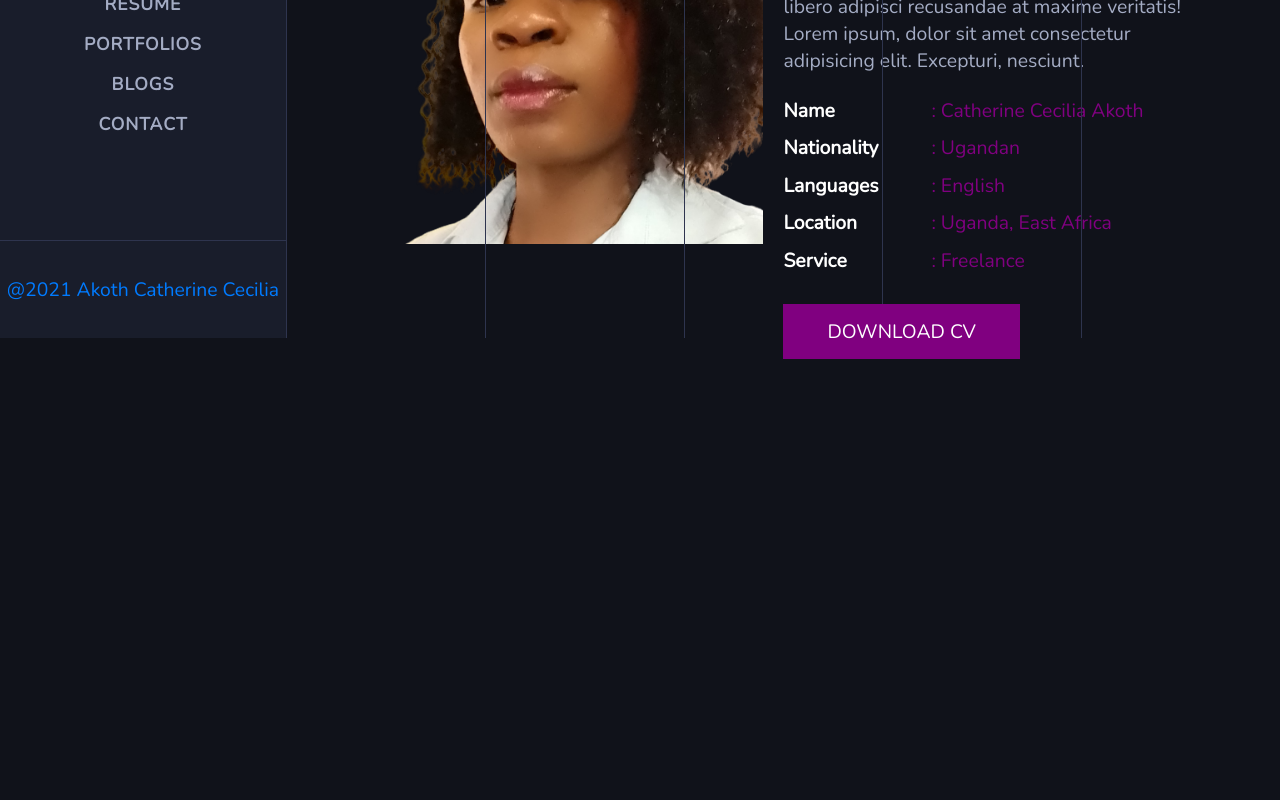
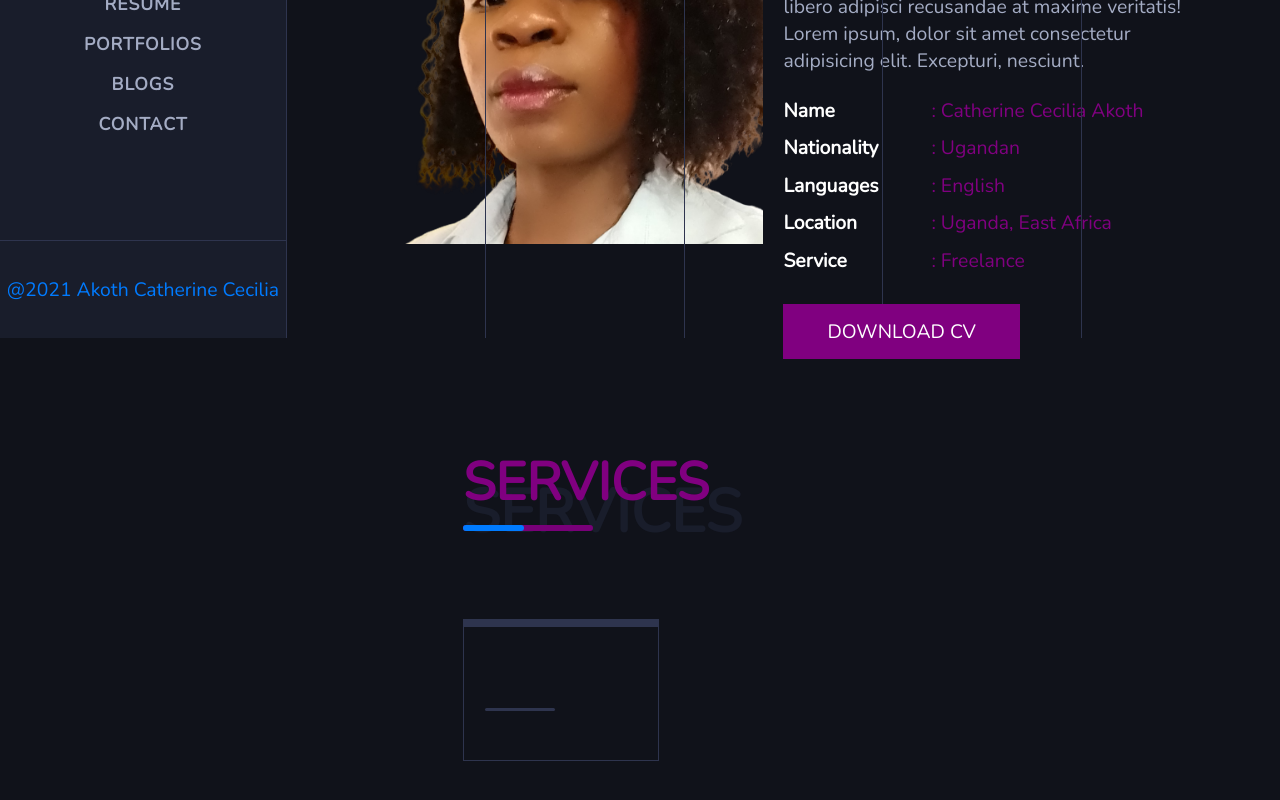
Before and after one commit to cathyAkoth/catherine, a React (Create React App) app: page /about in a window 1280 px wide. Shown: the part 462-1262 px from the top of the page. Before the commit the page ends 909 px from the top, so only its background shows below. Built offline with nearby package versions, Linux system fonts and the light colour scheme.

Commit message:
Added ServiceCard

```diff
--- /dev/null
+++ b/src/Components/ServiceCard.js
@@ -0,0 +1,51 @@
+import React from 'react'
+import styled from 'styled-components';
+
+function ServiceCard({image, title, paragraph}) {
+    return (
+        <ServiceCardStyled >
+            <div className="container">
+                <img src={image} alt=""/>
+                <h4>{title}</h4>
+                <p>{paragraph}</p>
+            </div>
+        </ServiceCardStyled >
+    )
+}
+
+const ServiceCardStyled = styled.div`
+    background-color: var(--background-dark-grey);
+    border-left: 1px solid var(--border-color);
+    border-top: 8px solid var(--border-color);
+    border-right: 1px solid var(--border-color);
+    border-bottom: 1px solid var(--border-color);
+    transition: all .4s ease-in-out;
+    &:hover{
+        border-top: 8px solid var(--primary-color);
+        transform: translateY(3px);
+    }
+    .container{
+        padding: 1.2rem;
+        h4{
+            color: var(--white-color);
+            font-size: 1.6rem;
+            padding: 1rem 0;
+            position: relative;
+            &::after{
+                content: "";
+                width: 4rem;
+                background-color: var(--border-color);
+                height: 3px;
+                position: absolute;;
+                left: 0;
+                bottom: 0;
+                border-radius: 10px;
+            }
+        }
+        p{
+            padding: .8rem 0;
+        }
+    }
+`;
+
+export default ServiceCard;
--- a/src/Components/ServicesSection.js
+++ b/src/Components/ServicesSection.js
@@ -1,13 +1,41 @@
 import React from 'react';
+import {InnerLayout} from '../styles/Layouts';
+import styled from 'styled-components';
+import Title from './Title';
+import ServiceCard from './ServiceCard';
 
 
 function ServicesSection(){
     return(
-        <div>
-
-        </div>
+        <InnerLayout>
+            <ServicesSectionStyled>
+                <Title title={'Services'} span={'services'} />
+                <div className="services">
+                    <ServiceCard />
+                </div>
+            </ServicesSectionStyled>
+        </InnerLayout>
     )
 
 }
 
+const ServicesSectionStyled = styled.section`
+    .services{
+        margin-top: 5rem;
+        display: grid;
+        grid-template-columns: repeat(3, 1fr);
+        grid-gap: 1.5rem;
+        @media screen and (max-width:1000px){
+            flex-direction: column;
+        }
+        @media screen and (max-width:950px){
+            grid-template-columns: repeat(2, 1fr);
+        }
+        @media screen and (max-width:650px){
+            grid-template-columns: repeat(1, 1fr);
+        }
+
+    }
+`;
+
 export default ServicesSection;
--- a/src/Pages/AboutPage.js
+++ b/src/Pages/AboutPage.js
@@ -3,7 +3,7 @@
 import {MainLayout} from '../styles/Layouts';
 import Title from "../Components/Title";
 import ImageSection from '../Components/ImageSection';
-
+import ServicesSection from '../Components/ServicesSection';
 
 function AboutPage(){
     return(
@@ -11,6 +11,7 @@
             <AboutStyled>
                 <Title title={'About Me'} span={'About Me'} />
                 <ImageSection />
+                <ServicesSection />
             </AboutStyled>
         </MainLayout>
     )
--- a/src/styles/Layouts.js
+++ b/src/styles/Layouts.js
@@ -3,3 +3,7 @@
 export const MainLayout =styled.div`
     padding:5rem;
 `;
+
+export const InnerLayout =styled.div`
+    padding:5rem;
+`;
```
